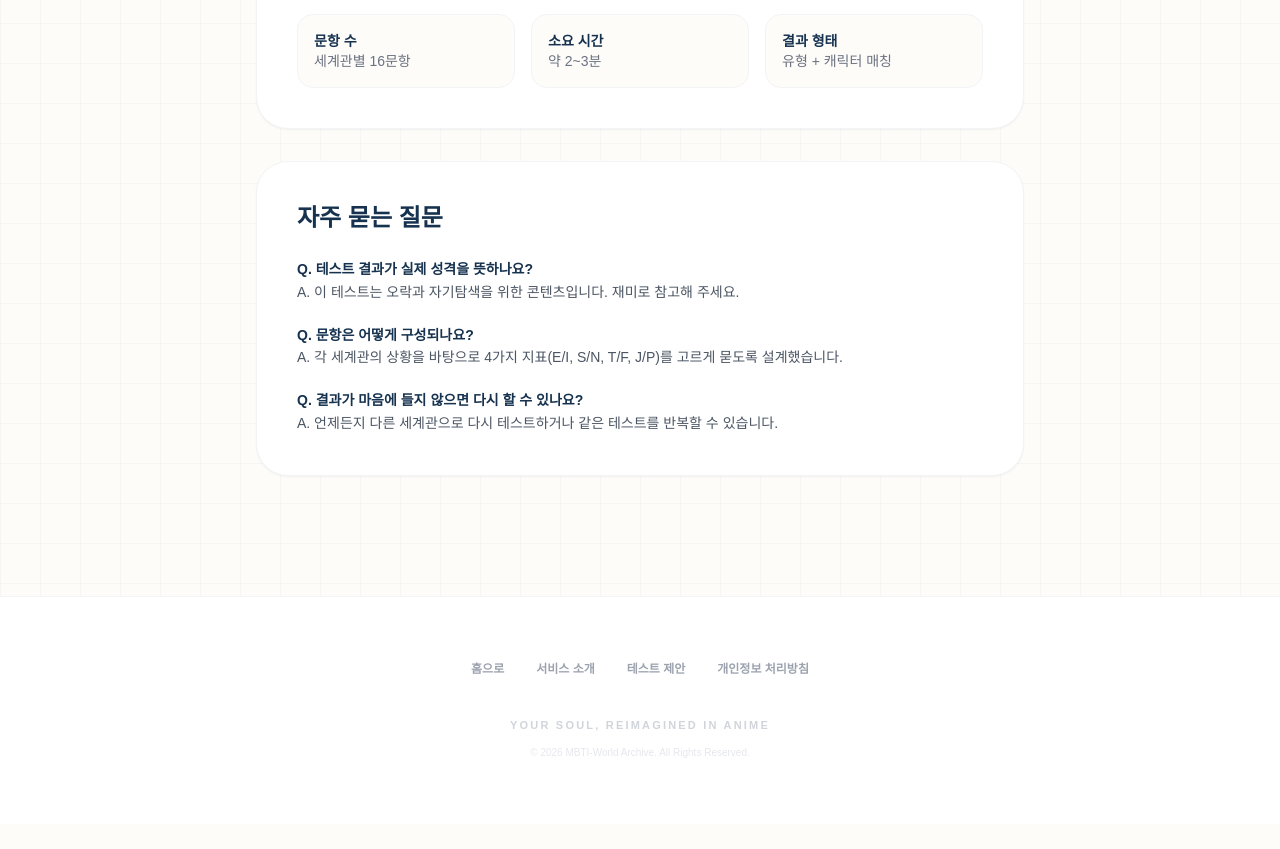
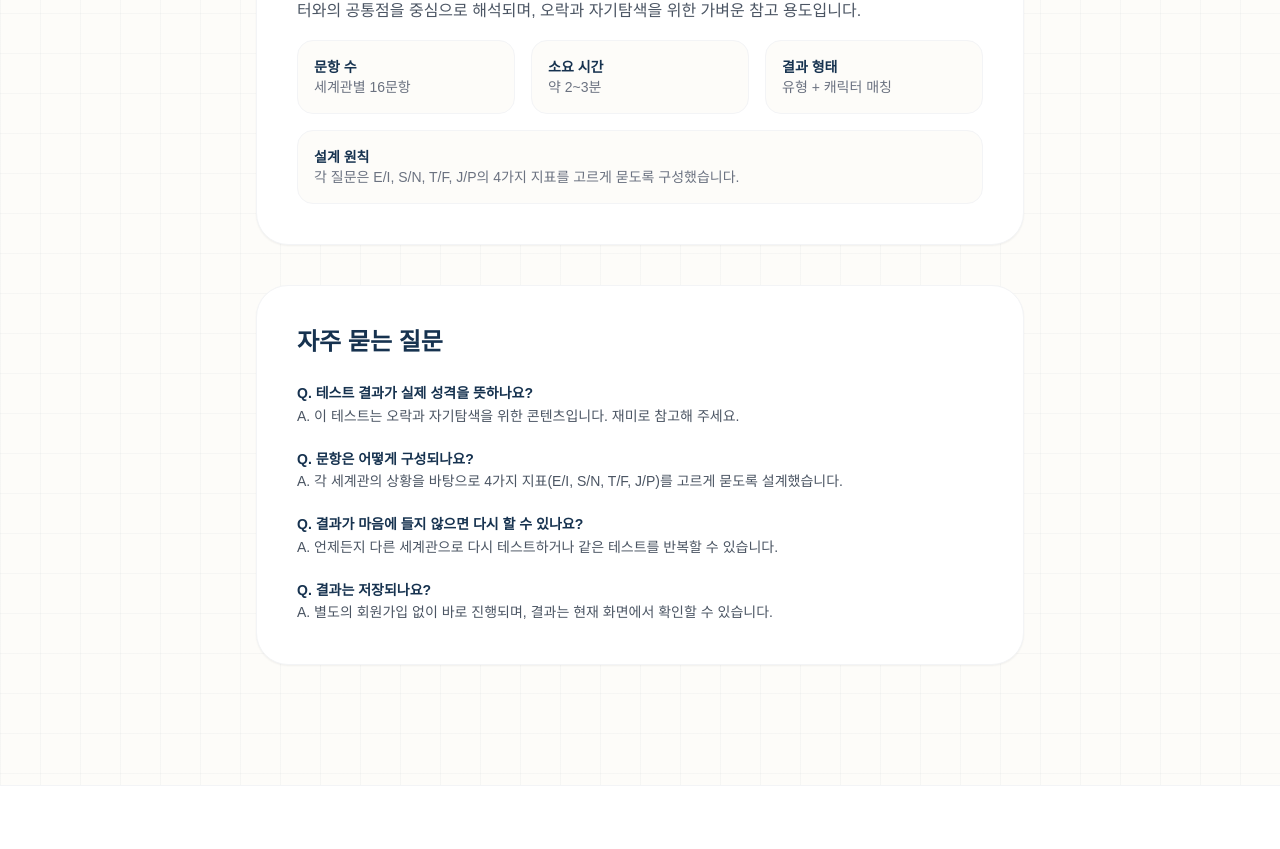
Before and after one commit to 1217records/MBTIworld-Animation, a Next.js app: page / in a window 1280 px wide. Shown: the part 650-1499 px from the top of the page. Before the commit the page ends 1474 px from the top, so only its background shows below. Built offline with nearby package versions, Linux system fonts and the light colour scheme; a web font is replaced by a local one.

Commit message:
Enable ads on about/privacy and expand content

```diff
--- a/app/layout.tsx
+++ b/app/layout.tsx
@@ -24,6 +24,9 @@ export const metadata: Metadata = {
   title: "MBTI WORLD ANIMATION",
   description: "내 MBTI는 어떤 캐릭터와 같을까?",
   keywords: ["MBTI", "애니메이션 MBTI", "원피스 MBTI", "나루토 MBTI", "성격테스트"],
+  other: {
+    "google-adsense-account": "ca-pub-4245569327602514",
+  },
   openGraph: {
     title: "MBTI WORLD ANIMATION",
     description: "내 MBTI는 어떤 캐릭터와 같을까?",
--- a/app/page.tsx
+++ b/app/page.tsx
@@ -32,11 +32,12 @@ export default function Home() {
         </Link>
       </div>
 
-      <section className="w-full max-w-3xl text-left space-y-8">
+      <section className="w-full max-w-3xl text-left space-y-10">
         <div className="bg-white rounded-[2rem] p-8 sm:p-10 border border-gray-100 shadow-sm space-y-4">
           <h2 className="text-2xl font-black font-serif text-[#16324f]">테스트는 이렇게 진행돼요</h2>
           <p className="text-gray-600 leading-relaxed">
             각 세계관마다 16개의 질문이 준비되어 있고, 선택한 응답을 기반으로 MBTI 유형을 도출합니다.
+            질문은 특정 장면을 떠올리며 선택하도록 구성되어 있어 직관적으로 답할 수 있습니다.
             결과는 애니메이션 캐릭터와의 공통점을 중심으로 해석되며, 오락과 자기탐색을 위한 가벼운 참고 용도입니다.
           </p>
           <div className="grid grid-cols-1 sm:grid-cols-3 gap-4 text-sm text-gray-500">
@@ -52,6 +53,10 @@ export default function Home() {
               <p className="font-bold text-[#16324f]">결과 형태</p>
               <p>유형 + 캐릭터 매칭</p>
             </div>
+          </div>
+          <div className="rounded-2xl bg-[#fdfcf9] border border-gray-100 p-4 text-sm text-gray-500">
+            <p className="font-bold text-[#16324f]">설계 원칙</p>
+            <p>각 질문은 E/I, S/N, T/F, J/P의 4가지 지표를 고르게 묻도록 구성했습니다.</p>
           </div>
         </div>
 
@@ -70,6 +75,10 @@ export default function Home() {
               <p className="font-bold text-[#16324f]">Q. 결과가 마음에 들지 않으면 다시 할 수 있나요?</p>
               <p>A. 언제든지 다른 세계관으로 다시 테스트하거나 같은 테스트를 반복할 수 있습니다.</p>
             </div>
+            <div>
+              <p className="font-bold text-[#16324f]">Q. 결과는 저장되나요?</p>
+              <p>A. 별도의 회원가입 없이 바로 진행되며, 결과는 현재 화면에서 확인할 수 있습니다.</p>
+            </div>
           </div>
         </div>
       </section>
--- a/app/select/page.tsx
+++ b/app/select/page.tsx
@@ -76,8 +76,12 @@ export default function TestSelect() {
             <p>캐릭터 서사를 기반으로 공통점을 설명합니다.</p>
           </div>
         </div>
+        <div className="rounded-2xl bg-[#fdfcf9] border border-gray-100 p-4 text-sm text-gray-500 leading-relaxed">
+          <p className="font-bold text-[#16324f]">추천 선택법</p>
+          <p>가장 좋아하는 작품이 없다면, 현재 관심 있는 세계관을 골라 바로 시작해 보세요.</p>
+        </div>
         <p className="text-sm text-gray-500 leading-relaxed">
-          결과는 재미와 자기탐색을 위한 참고용입니다. 동일한 MBTI라도 상황과 해석에 따라 다른 캐릭터로 매칭될 수 있습니다.
+          결과는 재미와 자기탐색을 위한 참고용입니다.
         </p>
       </section>
     </div>
--- a/components/AdSenseScript.tsx
+++ b/components/AdSenseScript.tsx
@@ -8,6 +8,8 @@ const CONTENT_ROUTE_MATCHERS = [
   /^\/select(?:\/|$)/,
   /^\/test(?:\/|$)/,
   /^\/result(?:\/|$)/,
+  /^\/about(?:\/|$)/,
+  /^\/privacy(?:\/|$)/,
 ];
 
 const isContentRoute = (pathname: string) =>
```
